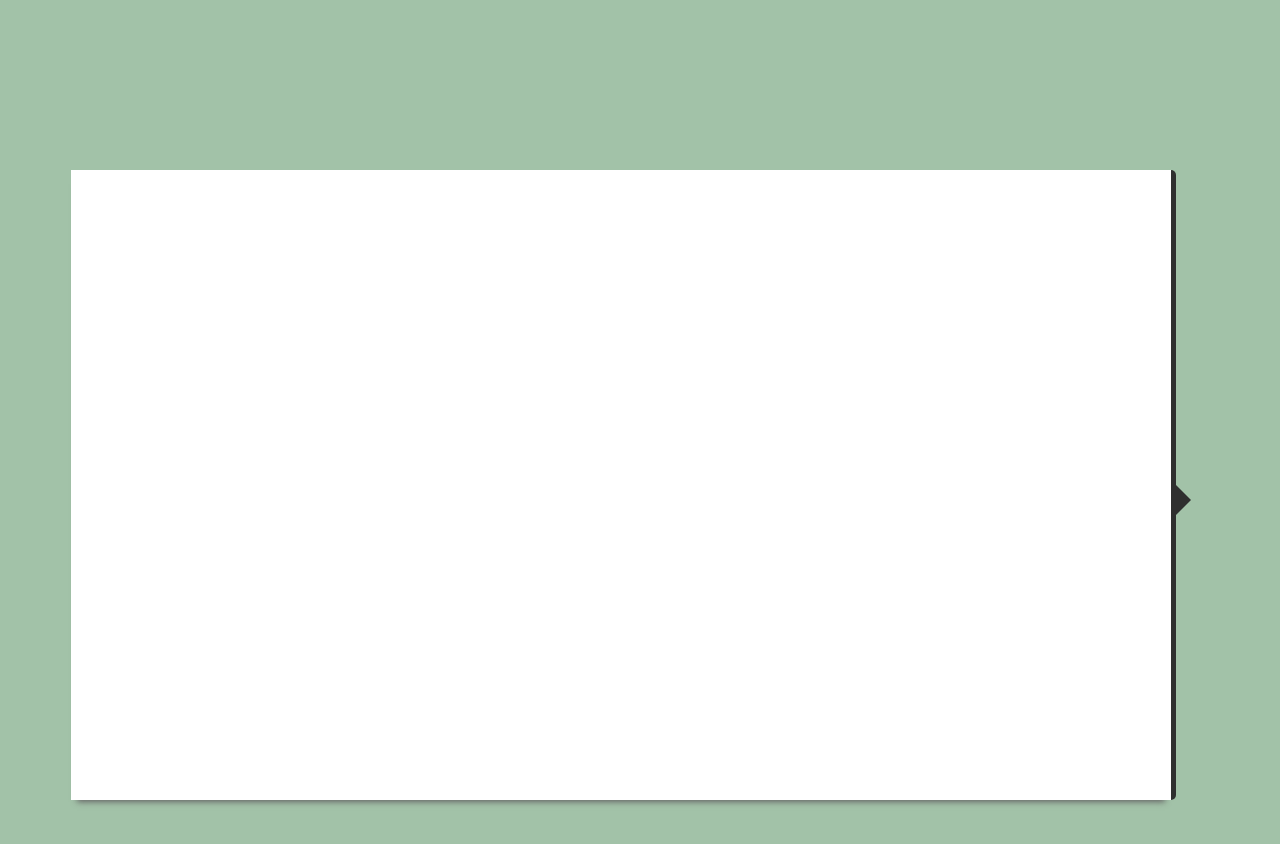
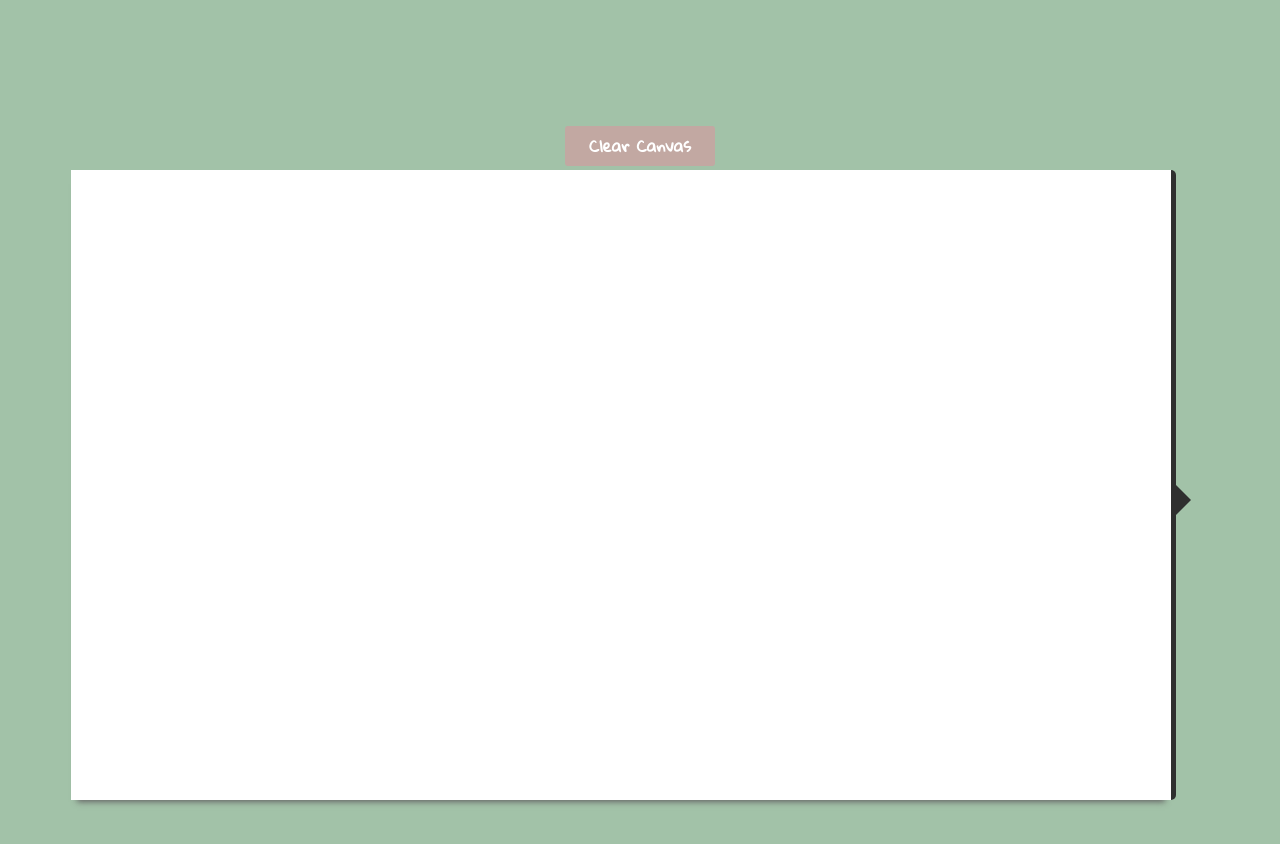
Before and after one commit to laere/DrawingBoard, a website: page index.html in a window 1280 px wide. Drawn offline with Linux system fonts and the light colour scheme.

Commit message:
added clear canvas feature

```diff
--- a/css/main.scss
+++ b/css/main.scss
@@ -16,6 +16,7 @@ html {
   box-sizing: $bx;
   padding: 0;
   margin: 0;
+  letter-spacing: 2px;
 }
 
 *, *:before, *:after {
@@ -34,6 +35,7 @@ CANVAS AND COLORSS
   margin: 0 auto;
   width: 90%;
   height: 970px;
+  position: relative;
     canvas {
       background-color: $bg-w;
       box-shadow: 0 8px 6px -6px $bg-g;
@@ -64,6 +66,13 @@ CANVAS AND COLORSS
           transform: scale(1.10);
         }
       }
+    }
+    #clear {
+      display: block;
+      position: absolute;
+      top: 13%;
+      background-color: #c2a8a2;
+      font-family: inherit;
     }
     #color-picker-wrapper   {
       width: 30%;
--- a/index.html
+++ b/index.html
@@ -17,6 +17,7 @@
       <![endif]-->
   <div id="container">
       <div id="colors"></div>
+      <input type="submit" value="Clear Canvas" id="clear">
       <canvas id="canv" width="1100px" height="630"></canvas>
       <div id="color-picker-wrapper">
         <div id="color-picker-arrow"></div>
--- a/js/app.js
+++ b/js/app.js
@@ -73,7 +73,7 @@ updateColor();
 function addColor() {
   $colors = $('#colors');
   $div = $('<div class="color"></div>');
-  $div.addClass('animated jello');
+  //$div.addClass('animated jello');
   //div element has the current bg color of color chosen
   $div.css('background-color', rgb($red,$green,$blue));
   //append div
--- a/js/draw.js
+++ b/js/draw.js
@@ -1,9 +1,17 @@
 window.onload = function() {
   //VARIABLES
   var canvas = document.querySelector('#canv');
+  var ctx = canvas.getContext('2d');
   var pos = { x: 0, y: 0 };
   //SET MOUSE VAR FALSE
   var mouseDown = false;
+  var clear = document.querySelector('#clear');
+
+  //CLEARS THE CANVAS
+  clear.addEventListener('click', function() {
+    console.log('testest');
+    ctx.clearRect(0,0,canvas.width,canvas.height);
+  }, false);
 
   //DRAW EVENTS
   //MOUSEDOWN = TRUE
@@ -26,7 +34,6 @@ window.onload = function() {
   }
   //SET CANVAS CONTEXT
   function draw(e) {
-    var ctx = canvas.getContext('2d');
     //IF TRUE, DRAW
     if (mouseDown) {
       ctx.beginPath(); // begin
@@ -43,4 +50,5 @@ window.onload = function() {
     }
     e.preventDefault();
   }
+
 };
```
Also changed, not shown: css/main.css, 1 other file.
